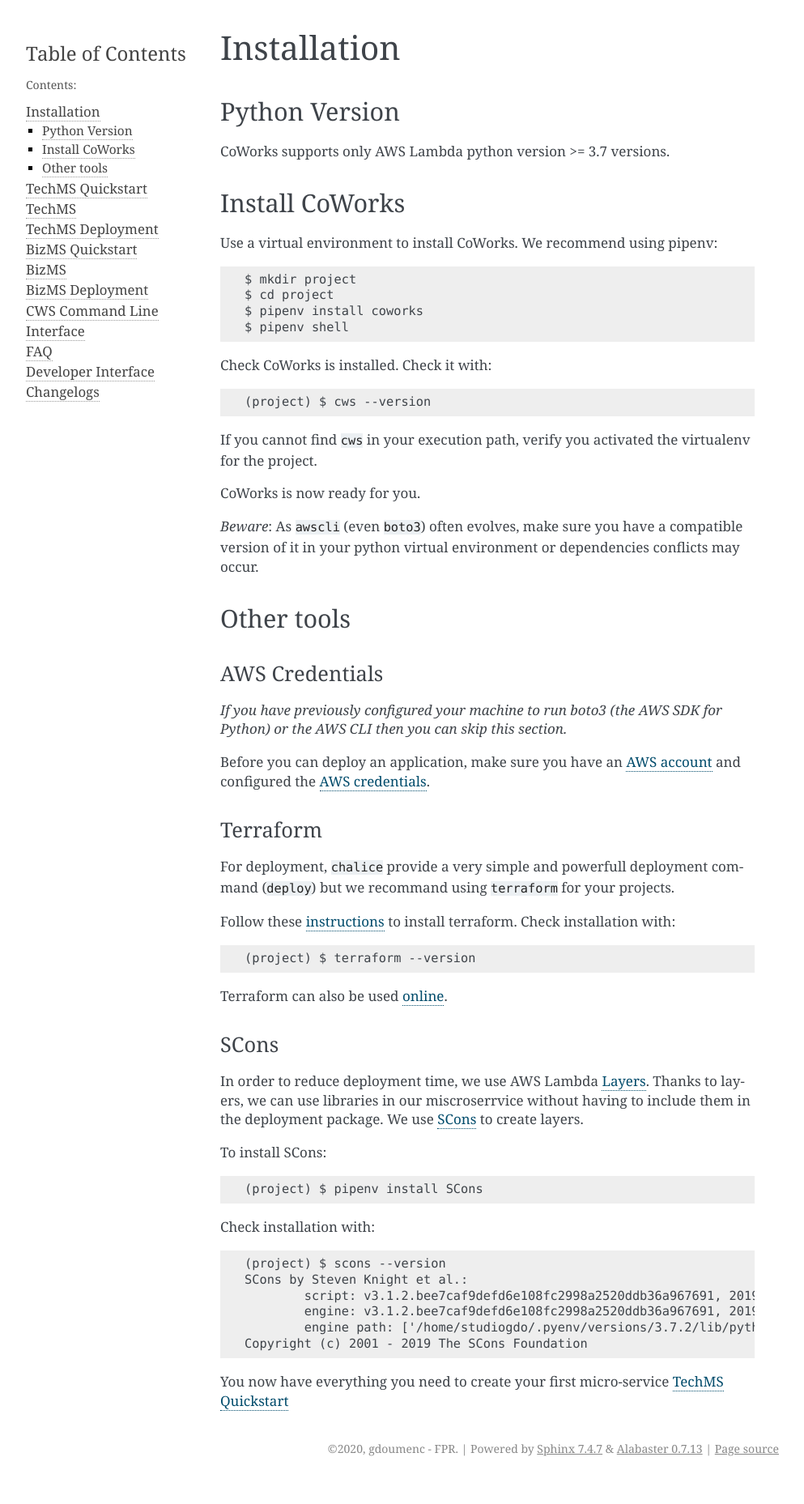
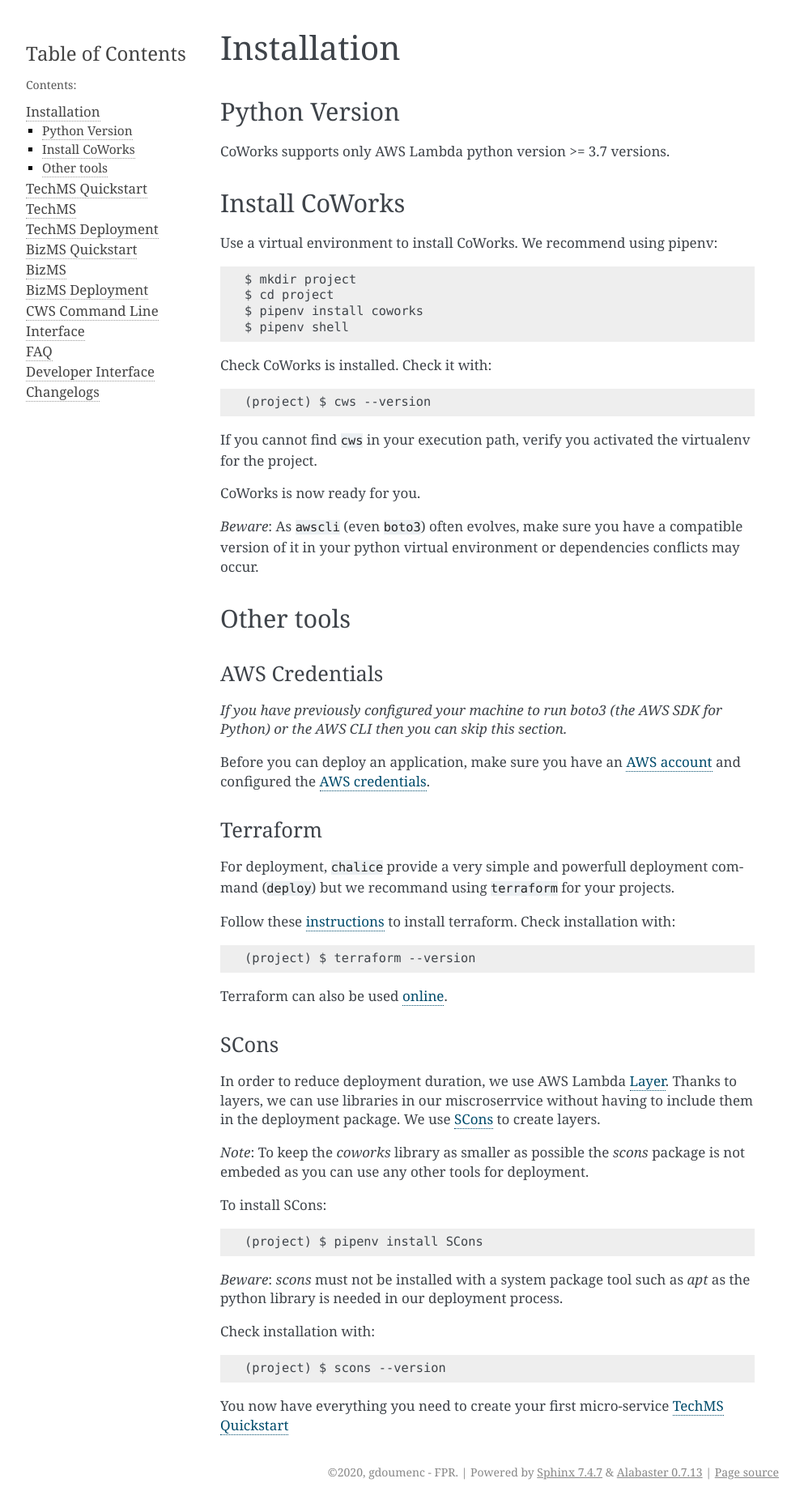
Before and after one commit to gdoumenc/coworks, a Sphinx documentation site: the page built from docs/installation.rst, in a window 1280 px wide. Shown: the whole page at 81% size, without its empty margins (148-1141 px from the left). Built offline with Sphinx 7.4.7, drawn with Linux system fonts in a browser that asks for light colours; before the commit the page ends 1828 px from its top, so only the background shows below that.

Commit message:
doc enhancement

```diff
--- a/docs/conf.py
+++ b/docs/conf.py
@@ -22,7 +22,7 @@
 # -- General configuration ---------------------------------------------------
 
 extensions = [
-    'sphinx.ext.autodoc'
+    'sphinx.ext.autodoc',
 ]
 
 # Add any paths that contain templates here, relative to this directory.
--- a/docs/installation.rst
+++ b/docs/installation.rst
@@ -58,23 +58,24 @@
 SCons
 *****
 
-In order to reduce deployment time, we use AWS Lambda
-`Layers <https://docs.aws.amazon.com/lambda/latest/dg/configuration-layers.html>`_.
+In order to reduce deployment duration, we use AWS Lambda
+`Layer <https://docs.aws.amazon.com/lambda/latest/dg/configuration-layers.html>`_.
 Thanks to layers, we can use libraries
 in our miscroserrvice without having to include them in the deployment package. We use
 `SCons <https://scons.org/>`_ to create layers.
+
+*Note*: To keep the `coworks` library as smaller as possible the `scons` package is not embeded as you can
+use any other tools for deployment.
 
 To install SCons::
 
 	(project) $ pipenv install SCons
 
+*Beware*: `scons` must not be installed with a system package tool such as `apt` as the python library is needed in our
+deployment process.
+
 Check installation with::
 
 	(project) $ scons --version
-	SCons by Steven Knight et al.:
-		script: v3.1.2.bee7caf9defd6e108fc2998a2520ddb36a967691, 2019-12-17 02:07:09, by bdeegan on octodog
-		engine: v3.1.2.bee7caf9defd6e108fc2998a2520ddb36a967691, 2019-12-17 02:07:09, by bdeegan on octodog
-		engine path: ['/home/studiogdo/.pyenv/versions/3.7.2/lib/python3.7/site-packages/scons/SCons']
-	Copyright (c) 2001 - 2019 The SCons Foundation
 
 You now have everything you need to create your first micro-service :ref:`tech_quickstart`
--- a/setup.py
+++ b/setup.py
@@ -28,8 +28,6 @@
         'chalice',
         'jinja2',
         'pyyaml',
-        'sqlalchemy',
-        'requests_toolbelt',
     ],
     keywords='restful microservice aws chalice serverless',
     entry_points={
```
Also changed, not shown: CHANGELOG.rst (deleted, +0 -31 lines), CONTRIBUTING.rst (deleted, +0 -11 lines), README.rst (+5 -3 lines), 1 other file.
